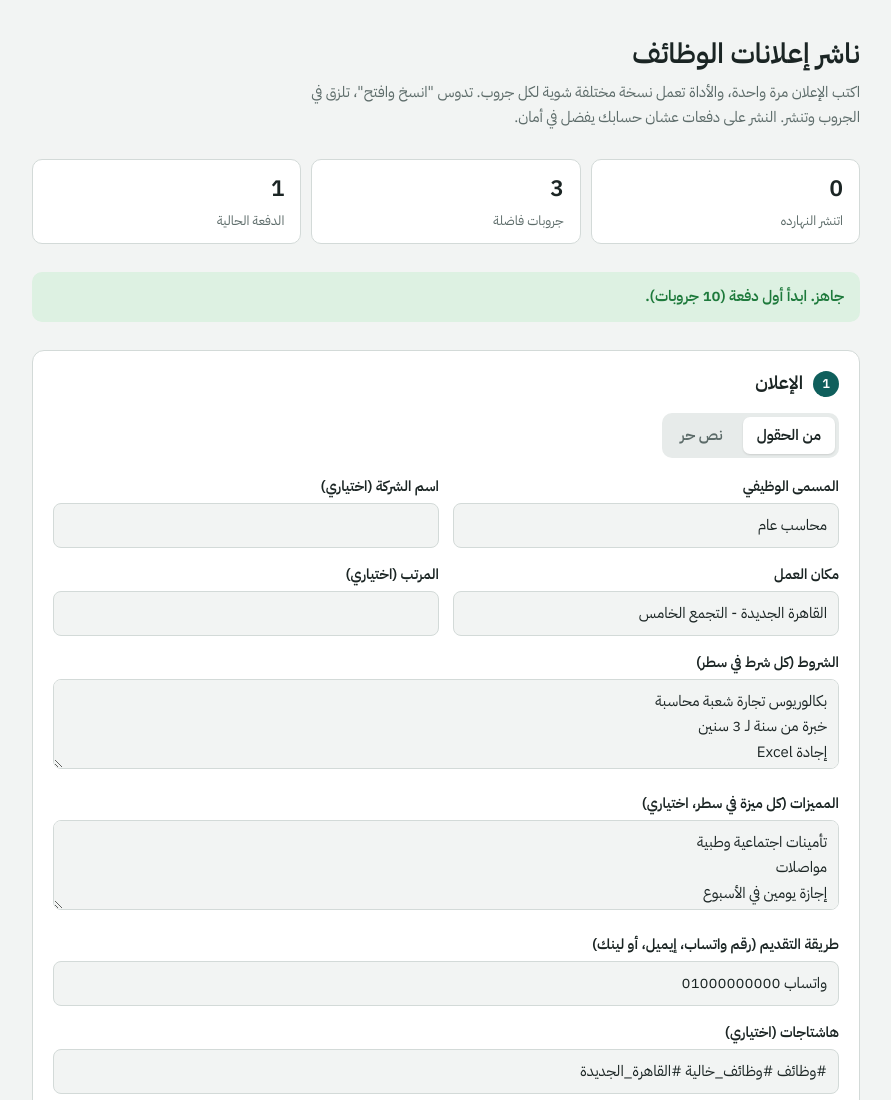
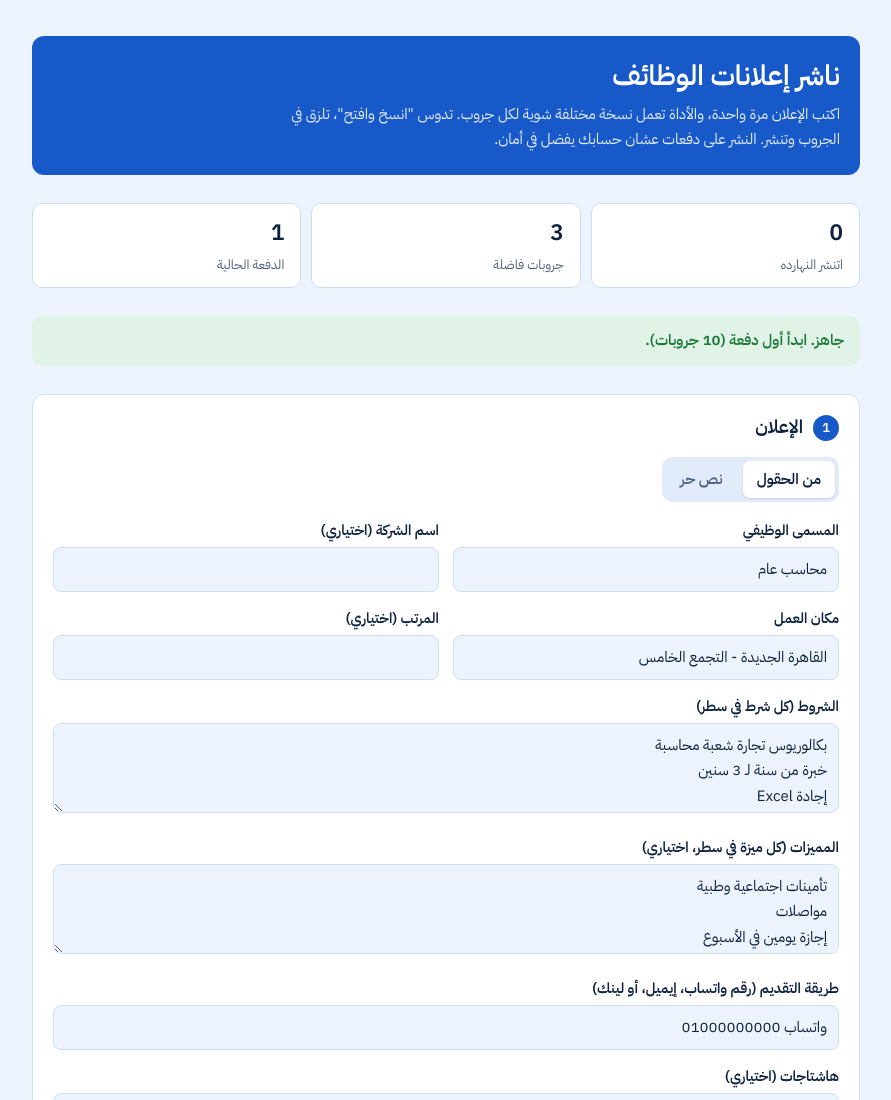
Before and after one commit to troyahmed18-max/job-poster, a plain HTML site: page index.html in a window 1280 px wide. Shown: the top 1100 px of the page, without its empty margins (194-1085 px from the left). Drawn offline with Linux system fonts and the light colour scheme; a web font is replaced by a local one.

Commit message:
Switch colors to blue and white
Co-Authored-By: Claude Opus 5.5 <noreply@anthropic.com>
Claude-Session: https://claude.ai/code/session_01ASYQ7ydX8odgmx6mNKqFjQ

```diff
--- a/index.html
+++ b/index.html
@@ -10,20 +10,13 @@
 <style>
 /* Layout: one working column — ad composer, group list, then the posting queue as a numbered checklist */
 :root{
-  --bg:#F2F4F3; --surface:#FFFFFF; --sunk:#E7EBEA; --fg:#1B2524; --muted:#5C6B69; --line:#D3DAD8;
-  --accent:#0F5F5C; --accent-fg:#FFFFFF; --accent-soft:#D7EBE8;
-  --ok:#1E7A3C; --ok-soft:#DDF1E2; --warn:#9A5B00; --warn-soft:#FBEBCF;
+  --bg:#EDF3FC; --surface:#FFFFFF; --sunk:#E1EBFA; --fg:#0F2340; --muted:#4F6382; --line:#CFDDF2;
+  --accent:#1859C9; --accent-fg:#FFFFFF; --accent-soft:#DCE8FB;
+  --ok:#1E7A3C; --ok-soft:#E1F3E6; --warn:#9A5B00; --warn-soft:#FDF0D9;
   --display:"Alexandria","IBM Plex Sans Arabic",Tahoma,sans-serif;
   --body:"IBM Plex Sans Arabic",Tahoma,"Segoe UI",sans-serif;
+  color-scheme:light;
 }
-@media (prefers-color-scheme:dark){:root:not([data-theme="light"]){
-  --bg:#111817; --surface:#18211F; --sunk:#0D1312; --fg:#E4ECEA; --muted:#97A7A4; --line:#2C3836;
-  --accent:#5EC2BB; --accent-fg:#0B1514; --accent-soft:#1D3633;
-  --ok:#6FD08C; --ok-soft:#173222; --warn:#F2B65A; --warn-soft:#3A2B12; color-scheme:dark}}
-:root[data-theme="dark"]{
-  --bg:#111817; --surface:#18211F; --sunk:#0D1312; --fg:#E4ECEA; --muted:#97A7A4; --line:#2C3836;
-  --accent:#5EC2BB; --accent-fg:#0B1514; --accent-soft:#1D3633;
-  --ok:#6FD08C; --ok-soft:#173222; --warn:#F2B65A; --warn-soft:#3A2B12; color-scheme:dark}
 *{box-sizing:border-box}
 [hidden]{display:none!important}
 body{background:var(--bg);color:var(--fg);font-family:var(--body);font-size:15px;line-height:1.7;direction:rtl}
@@ -33,6 +26,8 @@ h1{font-size:1.75rem}
 h2{font-size:1.15rem;display:flex;align-items:center;gap:10px}
 h2 .step{font-family:var(--display);font-size:.8rem;background:var(--accent);color:var(--accent-fg);width:26px;height:26px;border-radius:50%;display:inline-grid;place-items:center;flex:none}
 .lede{color:var(--muted);margin:6px 0 0;max-width:62ch}
+header{background:var(--accent);color:var(--accent-fg);border-radius:12px;padding:22px 20px}
+header .lede{color:var(--accent-fg);opacity:.88}
 section{background:var(--surface);border:1px solid var(--line);border-radius:12px;padding:20px;display:flex;flex-direction:column;gap:16px}
 .hint{color:var(--muted);font-size:.85rem;margin:0}
 label{font-weight:600;font-size:.9rem;display:block;margin-bottom:4px}
@@ -64,7 +59,7 @@ input:focus,textarea:focus,button:focus-visible,a:focus-visible{outline:2px soli
 .num{font-family:var(--display);color:var(--muted);font-size:.85rem;min-width:2.2em;font-variant-numeric:tabular-nums}
 .gname{font-weight:600;flex:1;min-width:0;overflow-wrap:anywhere}
 .chip{font-size:.75rem;padding:2px 9px;border-radius:99px;background:var(--sunk);color:var(--muted);white-space:nowrap}
-.chip.ok{background:var(--ok);color:var(--surface)}
+.chip.ok{background:var(--ok);color:#FFFFFF}
 .chip.warn{background:var(--warn-soft);color:var(--warn)}
 details summary{cursor:pointer;color:var(--accent);font-size:.85rem;font-weight:600}
 pre.post{white-space:pre-wrap;font-family:var(--body);background:var(--surface);border:1px solid var(--line);border-radius:8px;padding:12px;margin:8px 0 0;font-size:.9rem;overflow-wrap:anywhere}
```
